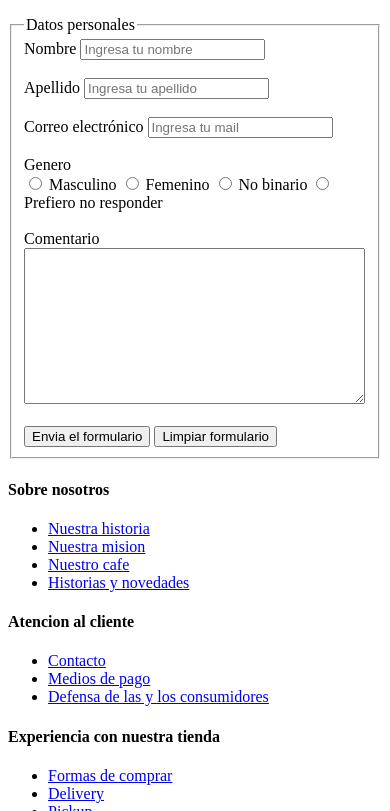
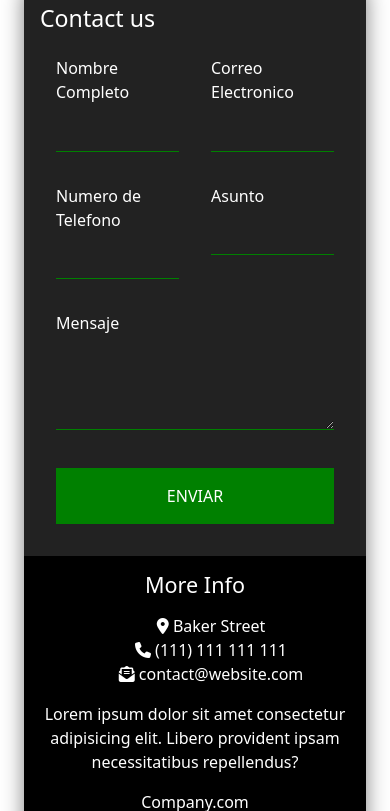
Before and after one commit to SantiCabrera12/Desarrollo-Web-CoderHouse, a plain HTML site: page pages/contacto.html in a window 390 px wide. Shown: the part 181-992 px from the top of the page. Drawn offline with nearby package versions, Linux system fonts and the light colour scheme.

Commit message:
Diseño de la pagina de contacto y su responsive

```diff
--- a/css/main.css
+++ b/css/main.css
@@ -410,8 +410,109 @@ ul{
     text-align: center;
 }
 
+/*-------------------Estilos de la pagina de contacto------------*/
+
+.container-contact {
+    max-width: 1170px;
+    margin-left: auto;
+    margin-right: auto;
+    padding: 1.5em;
+
+}
+
+.logo {
+    text-align: center;
+    font-size: 3em;
+}
+
+.logo span {
+    color: green;
+}
+
+.contact-wrapper {
+    box-shadow: 0 0 20px 0 rgba(0, 0, 0, .5);
+    color: #fff;
+}
+
+.contact-wrapper > * {
+    padding: 1em;
+}
+
+.contact-form {
+    background: #222222;
+}
+
+.contact-form form {
+    display: grid;
+    grid-template-columns: 1fr 1fr;
+}
+
+.contact-form form label {
+    display: block;
+}
+
+.contact-form form p {
+    margin: 0;
+    padding: 1em;
+}
+
+.contact-form form .block {
+    grid-column: 1 / 3;
+}
+
+.contact-form form button,
+.contact-form form input,
+.contact-form form textarea {
+    width: 100%;
+    padding: .7em;
+    border: none;
+    background: none;
+    outline: 0;
+    color: #fff;
+    border-bottom: 1px solid green;
+}
+
+.contact-form form button {
+    background: green;
+    border: 0;
+    text-transform: uppercase;
+    padding: 1em;
+}
+
+.contact-form form button:hover,
+.contact-form form button:focus {
+    background: green;
+    color: #fff;
+    transition: background-color 1s ease-out;
+    outline: 0;
+}
+
+/* CONTACT INFO */
+.contact-info {
+    background: #000;
+}
+
+.contact-info h4, .contact-info ul, .contact-info p {
+    text-align: center;
+    margin: 0 0 1rem 0;
+}
 
 /*-----------------RESPONSIVE-------------------------------------------*/
+
+@media(min-width: 700px) {
+    .contact-wrapper {
+        display: grid;
+        grid-template-columns: 2fr 1fr;
+    }
+    .contact-wrapper > * {
+        padding: 2em;
+    }
+    .contact-info h4,
+    .contact-info ul,
+    .contact-info p {
+        text-align: left;
+    }
+}
 @media (max-width : 950px){
     .contenedor__titulo h2{
         font-size: 1rem;
@@ -459,6 +560,12 @@ ul{
         text-align: center;
         transition: 0.3s;
     }
+    .nav-menu a{
+        color:#fff;
+    }
+    .nav-menu a:hover{
+        color: lightgreen;
+    }
 
     .nav-item{
         margin: 16px 0;
--- a/pages/contacto.html
+++ b/pages/contacto.html
@@ -5,105 +5,117 @@
     <meta charset="UTF-8">
     <meta http-equiv="X-UA-Compatible" content="IE=edge">
     <meta name="viewport" content="width=device-width, initial-scale=1.0">
-  <link rel="stylesheet" href="../css/contacto.css">
-  <title>Tienda de Café</title>
+    <title>Menú de café</title>
+
+    <!--Bootstrap-->
+    <link href="https://cdn.jsdelivr.net/npm/bootstrap@5.2.0-beta1/dist/css/bootstrap.min.css" rel="stylesheet" integrity="sha384-0evHe/X+R7YkIZDRvuzKMRqM+OrBnVFBL6DOitfPri4tjfHxaWutUpFmBp4vmVor" crossorigin="anonymous">
+    <!--Link de CSS-->
+    <link rel="stylesheet" href="../css/main.css">
+    <!--ICONOS FONTAWESOME-->
+    <script src="https://kit.fontawesome.com/a3e155872d.js" crossorigin="anonymous"></script>
+
+    <!--Favicon-->
+  <link rel="icon" type="image/x-icon" href="../multimedia/img/kisspng-coffee-cup-coffee-milk-clip-art-drinking-coffee-cliparts-5a759effc25d15.9476748815176578557961.png">
+
 </head>
 
 <body>
 <!--Inicio del header-->
-  <header class="header">
-    <div class="logo">
-      <a href="../index.html">
-        <img src="./multimedia/img/kisspng-coffee-cup-coffee-milk-clip-art-drinking-coffee-cliparts-5a759effc25d15.9476748815176578557961.png" alt="logo">
-      </a>
+<header>
+  <nav class="navbar">
+      <a href="../index.html" class="nav-branding">Tienda de Cafe</a>
+
+      <ul class="nav-menu">
+          <li class="nav-item">
+              <a href="./pages/menu.html" class="nav-link">Menu</a>
+          </li>
+          <li class="nav-item">
+              <a href="#" class="nav-link">Cafe</a>
+          </li>
+          <li class="nav-item">
+              <a href="#" class="nav-link">Novedades</a>
+          </li>
+          <li class="nav-item">
+              <a href="#" class="nav-link">Ubicacion</a>
+          </li>
+      </ul>
+
+      <div class="hamburger">
+          <span class="bar"></span>
+          <span class="bar"></span>
+          <span class="bar"></span>
       </div>
-    <nav>
-      <ul class="nav_links">
-        <li><a href="#">Menú</a></li>
-        <li><a href="#">Café</a></li>
-        <li><a href="#">Nuestra Historia</a></li>
-      </ul>
   </nav>
-    <div class="location">
-      <ul>
-        <li><a href="#"><span class="gear">?</span>Localizar Tiendas</a></li>
-      </ul>
-    </div>
 </header>
-
-  <!--Fin del Header-->
+  <!--Fin del header-->
 
   <!--Inicio del formulario-->
-  <h2>Formulario de contacto</h2>
+  <div class="container-contact">
+
+    <h1 class="logo">Contact <span>Us</span></h1>
+
+    <div class="contact-wrapper animated bounceInUp">
+        <div class="contact-form">
+            <h3>Contact us</h3>
             <form action="">
-    <fieldset>
+                <p>
+                    <label>Nombre Completo</label>
+                    <input type="text" name="fullname">
+                </p>
+                <p>
+                    <label>Correo Electronico</label>
+                    <input type="email" name="email">
+                </p>
+                <p>
+                    <label>Numero de Telefono</label>
+                    <input type="tel" name="phone">
+                </p>
+                <p>
+                    <label>Asunto</label>
+                    <input type="text" name="affair">
+                </p>
+                <p class="block">
+                   <label>Mensaje</label>
+                    <textarea name="message" rows="3"></textarea>
+                </p>
+                <p class="block">
+                    <button>
+                        Enviar
+                    </button>
+                </p>
+            </form>
+        </div>
+        <div class="contact-info">
+            <h4>More Info</h4>
+            <ul>
+                <li><i class="fas fa-map-marker-alt"></i> Baker Street</li>
+                <li><i class="fas fa-phone"></i> (111) 111 111 111</li>
+                <li><i class="fas fa-envelope-open-text"></i> contact@website.com</li>
+            </ul>
+            <p>Lorem ipsum dolor sit amet consectetur adipisicing elit. Libero provident ipsam necessitatibus repellendus?</p>
+            <p>Company.com</p>
+        </div>
+    </div>
 
-      <legend> Datos personales</legend>
-
-      <label for="nombre">Nombre</label>
-      <input type="text" name="nombre" id="nombre" placeholder="Ingresa tu nombre" required>
-
-      <br>
-      <br>
-
-      <label for="apellido">Apellido</label>
-      <input type="text" name="apellido" id="apellido" placeholder="Ingresa tu apellido" required>
-
-      <br>
-      <br>
-
-
-      <label for="correo">Correo electrónico</label>
-      <input type="email" name="correo" id="correo" placeholder="Ingresa tu mail" required>
-
-
-      <br>
-      <br>
-
-      <label for="genero"> Genero </label>
-
-      <br>
-
-      <input type="radio" name="genero"> Masculino
-      <input type="radio" name="genero"> Femenino
-      <input type="radio" name="genero"> No binario
-      <input type="radio" name="genero"> Prefiero no responder
-
-      <br>
-      <br>
-
-      <label for="comentario"> Comentario</label>
-      <br>
-      <textarea name="comentario" id="comentario" cols="40" rows="10" maxlength="10"></textarea>
-
-      <br>
-      <br>
-
-      <input type="submit" value="Envia el formulario">
-      <input type="reset" value="Limpiar formulario">
-
-    </fieldset>
-
-  </form>
-
+</div>
   <!--Fin del formulario-->
 
 
 
        <!--Inicio del footer-->
-   <footer class="footer">
-    <div class="container">
-      <div class="row">
-        <div class="footer-col">
-          <h4>Sobre nosotros</h4>
+       <footer>
+        <div class="footer">
+          <div class="footer__container">
+            <div class="container__col">
+              <h4>Sobre Nosotros</h4>
               <ul>
-            <li><a href="#">Nuestra historia</a></li>
-            <li><a href="#">Nuestra mision</a></li>
-            <li><a href="#">Nuestro cafe</a></li>
+                <li><a href="#">Nuestra Historia</a></li>
+                <li><a href="#">Nuestra Mision</a></li>
+                <li><a href="#">Nuestro Cafe</a></li>
                 <li><a href="#">Historias y novedades</a></li>
               </ul>
             </div>
-        <div class="footer-col">
+            <div class="container__col">
               <h4>Atencion al cliente</h4>
               <ul>
                 <li><a href="./pages/contacto.html">Contacto</a></li>
@@ -111,7 +123,7 @@
                 <li><a href="#">Defensa de las y los consumidores</a></li>
               </ul>
             </div>
-        <div class="footer-col">
+            <div class="container__col">
               <h4>Experiencia con nuestra tienda</h4>
               <ul>
                 <li><a href="#">Formas de comprar</a></li>
@@ -119,7 +131,7 @@
                 <li><a href="#">Pickup</a></li>
               </ul>
             </div>
-        <div class="footer-col">
+            <div class="container__col">
               <h4>Siguenos</h4>
               <div class="social-links">
                 <a href="#"><i class="fab fa-facebook-f"></i></a>
@@ -130,8 +142,18 @@
             </div>
           </div>
         </div>
+
+        <div class="location">
+          <div id="ubicacion">
+            <h4>¿Donde nos encontramos?</h4>
+            <iframe src="https://www.google.com/maps/embed?pb=!1m18!1m12!1m3!1d3404.6731715091514!2d-64.18887538468074!3d-31.42312960372275!2m3!1f0!2f0!3f0!3m2!1i1024!2i768!4f13.1!3m3!1m2!1s0x9432a28585898e5f%3A0x250171658e90111a!2sStarbucks%20Coffee!5e0!3m2!1ses-419!2sar!4v1655572535184!5m2!1ses-419!2sar" width="400" height="300" style="border:0;" allowfullscreen="" loading="lazy" referrerpolicy="no-referrer-when-downgrade"></iframe>
+          </div>
+        </div>
+
       </footer>
       <!--Fin del footer-->
+
+        <script type='text/javascript' src="../script/main.js"></script>
 </body>
 
 </html>
```
Lines whose indentation alone changed are shown as unchanged.
